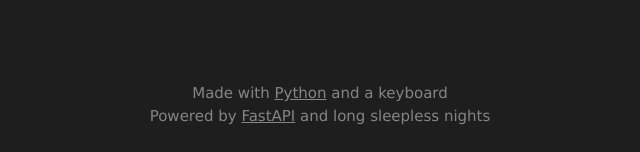
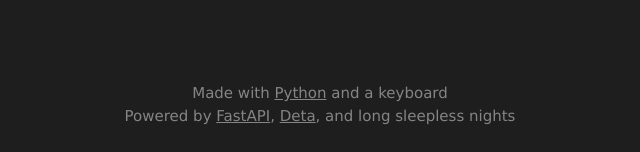
Before and after one commit to lemonyte/wastebin, a FastAPI app: page / in a window 1280 px wide. Shown: the part 648-800 px from the top of the page, without its empty margins (320-960 px from the left). Run offline with FastAPI, Linux system fonts and the light colour scheme.

Commit message:
Update footer

```diff
--- a/templates/base.html
+++ b/templates/base.html
@@ -49,7 +49,8 @@
       and a keyboard
       <br />
       Powered by
-      <a href="https://fastapi.tiangolo.com/">FastAPI</a>
+      <a href="https://fastapi.tiangolo.com/">FastAPI</a>,
+      <a href="https://deta.sh/">Deta</a>,
       and long sleepless nights
     </p>
     {% endblock %}
```
